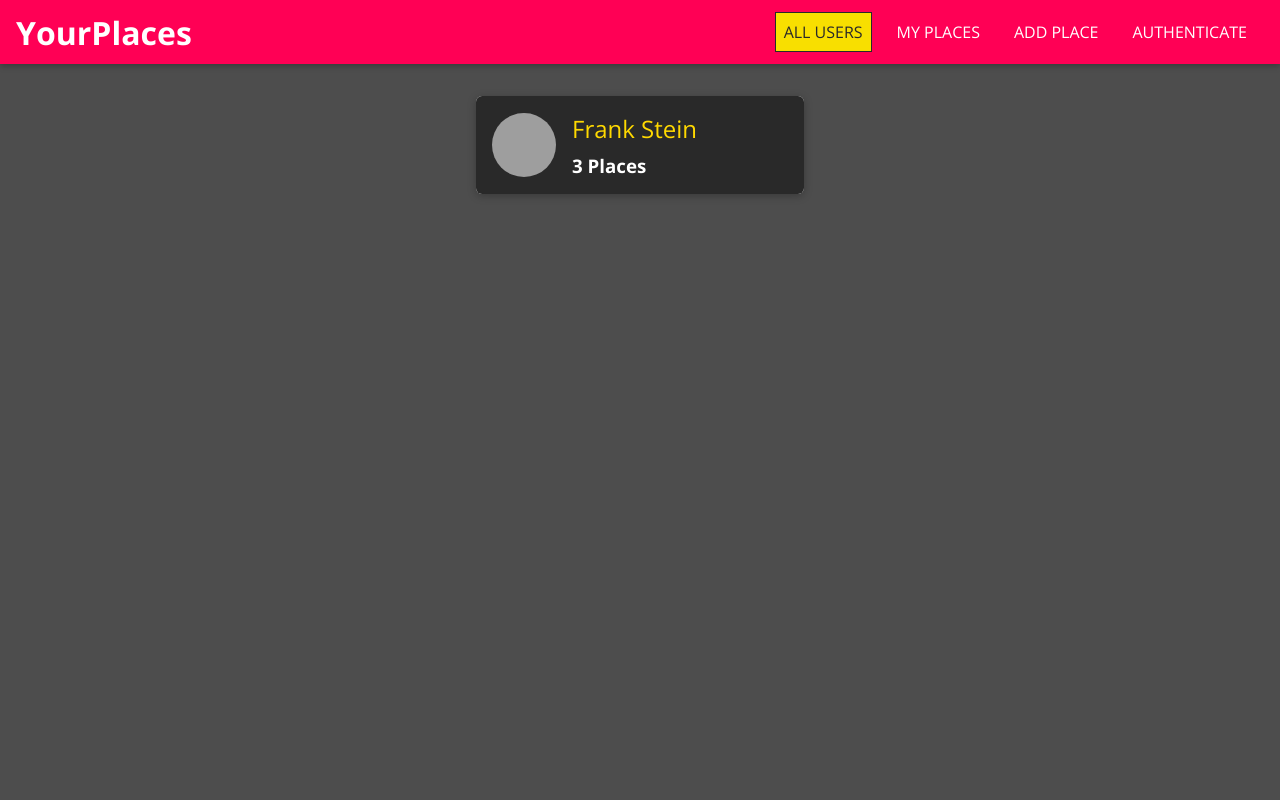
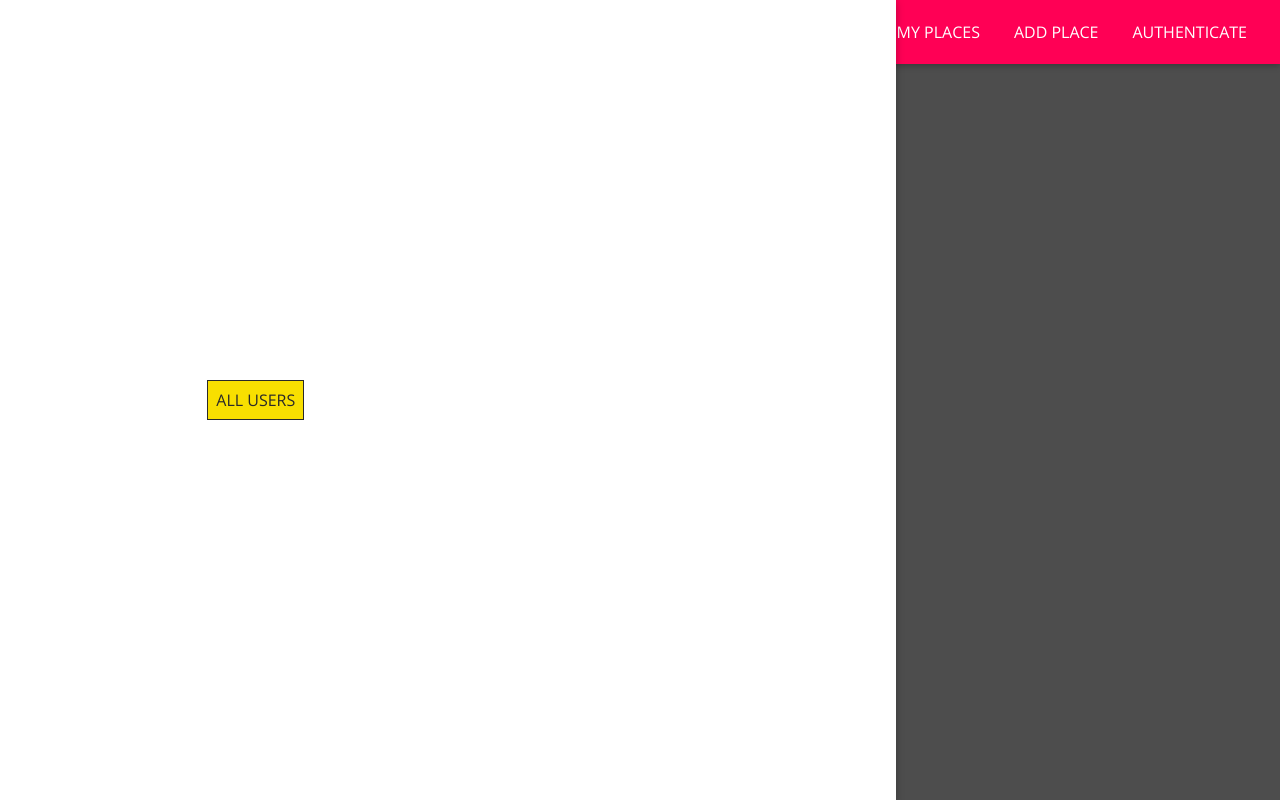
Before and after one commit to gamichwi/LearningMern, a React (Create React App) app: page / in a window 1280 px wide. Built offline with nearby package versions, Linux system fonts and the light colour scheme; grey boxes are pictures that could not be loaded.

Commit message:
added sidbar with portal still need to create open/close functionality

```diff
--- a/public/index.html
+++ b/public/index.html
@@ -28,6 +28,7 @@
   </head>
   <body>
     <noscript>You need to enable JavaScript to run this app.</noscript>
+    <div id="drawer-hook"></div>
     <div id="root"></div>
     <!--
       This HTML file is a template.
--- a/src/shared/components/Navigation/MainNavigation.js
+++ b/src/shared/components/Navigation/MainNavigation.js
@@ -2,11 +2,19 @@ import React from 'react';
 import { Link } from 'react-router-dom';
 
 import MainHeader from './MainHeader';
-import NavLinks from './NavLinks'
+import NavLinks from './NavLinks';
+import SideDrawer from './SideDrawer';
 import './MainNavigation.css';
 
 const MainNavigation = props => {
-    return (<MainHeader>
+  return (
+    <React.Fragment>
+      <SideDrawer>
+        <nav className="main-navigation__drawer-nav">
+          <NavLinks />
+        </nav>
+      </SideDrawer>
+      <MainHeader>
         <button className="main-navigation__menu-btn">
           <span />
           <span />
@@ -15,11 +23,12 @@ const MainNavigation = props => {
         <h1 className="main-navigation__title">
           <Link to="/">YourPlaces</Link>
         </h1>
-        <nav>
+        <nav className="main-navigation__header-nav">
           <NavLinks />
         </nav>
       </MainHeader>
-    )
+    </React.Fragment>
+  );
 };
 
 export default MainNavigation;
--- a/src/shared/components/Navigation/SideDrawer.css
+++ b/src/shared/components/Navigation/SideDrawer.css
@@ -0,0 +1,10 @@
+.side-drawer {
+    position: fixed;
+    left: 0;
+    top: 0;
+    z-index: 100;
+    height: 100vh;
+    width: 70%;
+    background: white;
+    box-shadow: 0 2px 8px rgba(0, 0, 0, 0.26);
+  }
--- a/src/shared/components/Navigation/SideDrawer.js
+++ b/src/shared/components/Navigation/SideDrawer.js
@@ -0,0 +1,12 @@
+import React from 'react';
+import ReactDOM from 'react-dom';
+
+import './SideDrawer.css';
+
+const SideDrawer = props => {
+    const content = <aside className="side-drawer">{props.children}</aside>
+
+    return ReactDOM.createPortal(content, document.getElementById('drawer-hook'))
+}
+
+export default SideDrawer;
```
Also changed, not shown: src/App.js (+10 -5 lines). Lines whose indentation alone changed are shown as unchanged.
